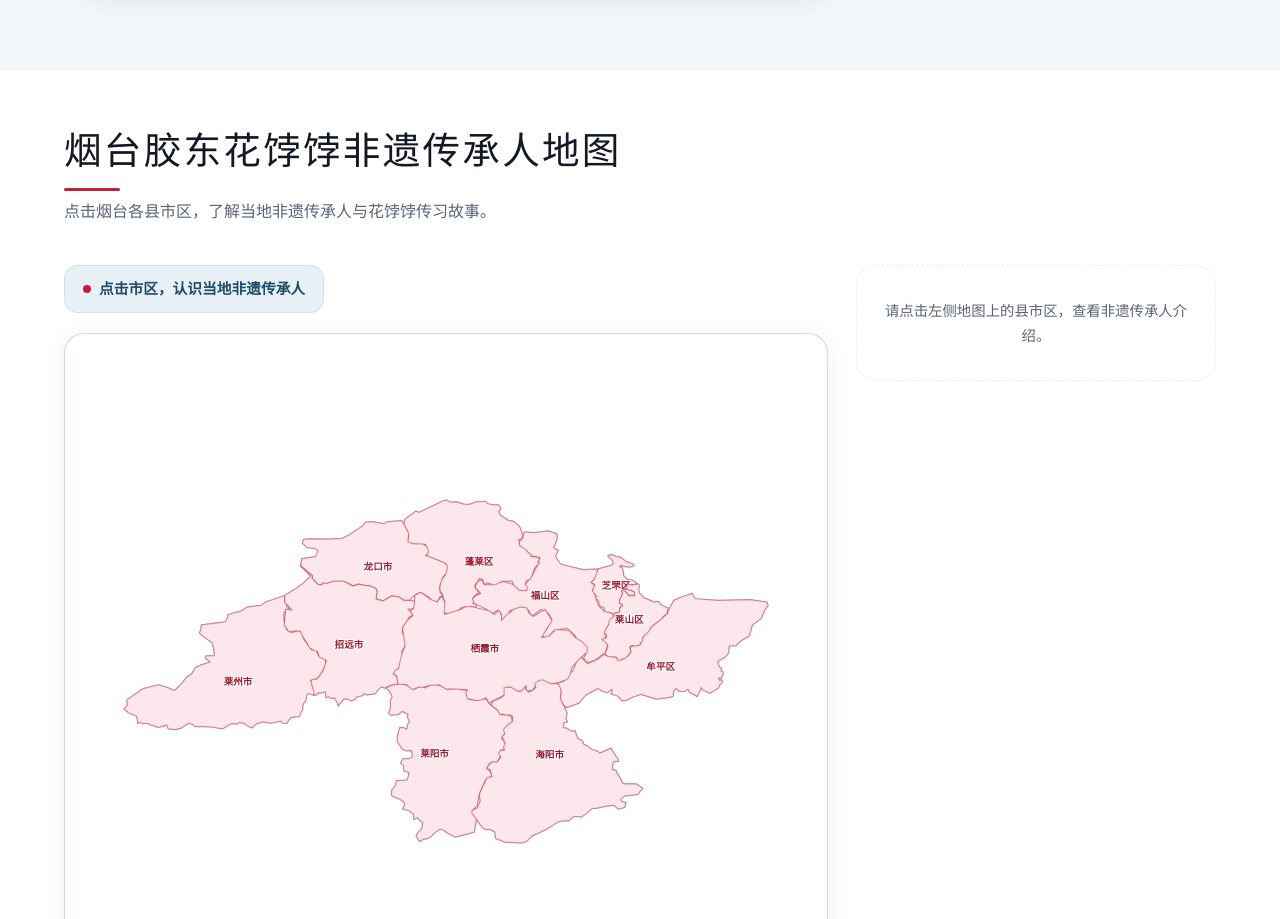
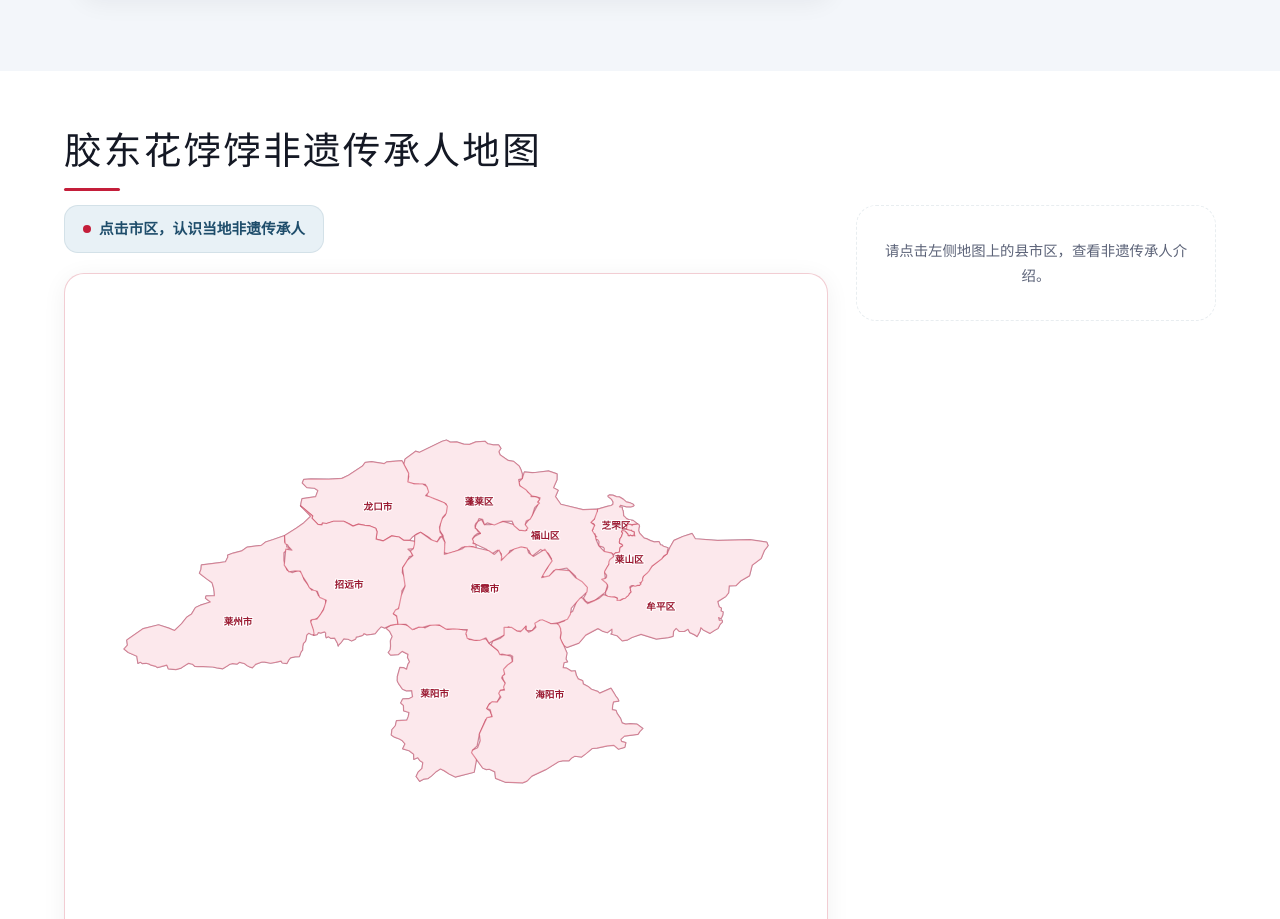
Before and after one commit to wadouludi-cc/huabobo-v2, a website: page frontend/huayang.html in a window 1280 px wide. Shown: the part 1174-2093 px from the top of the page. Drawn offline with Linux system fonts and the light colour scheme.

Commit message:
step-huomian.jpg

```diff
--- a/frontend/huayang.html
+++ b/frontend/huayang.html
@@ -211,8 +211,7 @@
 
     <section id="module-yantai" class="section section-alt huayang-yantai-section">
       <div class="container">
-        <h2 class="section-title">烟台胶东花饽饽非遗传承人地图</h2>
-        <p class="section-desc">点击烟台各县市区，了解当地非遗传承人与花饽饽传习故事。</p>
+        <h2 class="section-title">胶东花饽饽非遗传承人地图</h2>
 
         <div class="yantai-layout">
           <div class="yantai-map-col">
```
Also changed, not shown: .workbuddy/memory/2026-11-20.md (added), frontend/images/steps/step-huomian.jpg (added).
